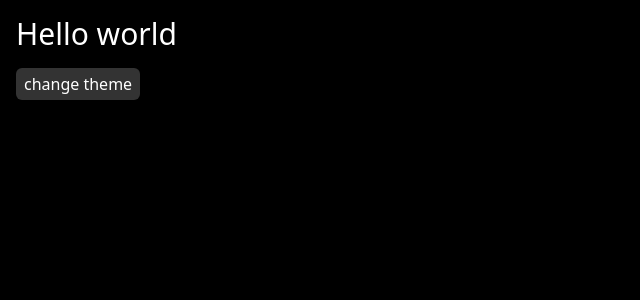
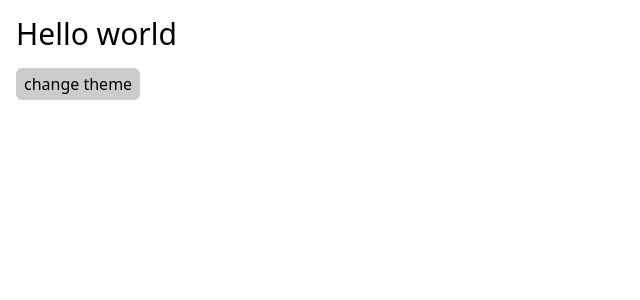
Before and after one commit to kirollos-sedhom/React-practice, a React (Vite) app: page / in a window 1280 px wide. Shown: the top 300 px of the page, without its empty margins (0-640 px from the left). Built offline with nearby package versions, Linux system fonts and the light colour scheme.

Commit message:
get user preferences for theme

```diff
--- a/src/components/DarkMode.tsx
+++ b/src/components/DarkMode.tsx
@@ -1,5 +1,5 @@
 import React from "react";
-
+import useToggleTheme from "../hooks/useToggleTheme";
 /*
 hints from instructor:
 you will need custom hook
@@ -14,38 +14,20 @@ problem: not sure why i would need custom hook
 */
 
 const DarkMode = () => {
-  const [theme, setTheme] = React.useState<string | null>(
-    localStorage.getItem("theme")
-  );
-  localStorage.setItem("theme", "light");
-  function toggleTheme() {
-    if (theme === "light") {
-      setTheme("dark");
-    } else {
-      setTheme("light");
-    }
-    localStorage.setItem("theme", theme ? theme : "light");
-  }
+  console.log(localStorage.getItem("dark-mode"));
+  const [darkMode, toggle] = useToggleTheme();
   return (
     <div
-      className={`h-screen w-full p-4 ${
-        theme === "light" ? "bg-white" : "bg-black"
-      }`}
+      className={`h-screen w-full p-4 ${darkMode ? "bg-black" : "bg-white"}`}
     >
-      <p
-        className={`${
-          theme === "light" ? "text-black" : "text-white"
-        } text-3xl mb-4`}
-      >
+      <p className={`${darkMode ? "text-white" : "text-black"} text-3xl mb-4`}>
         Hello world
       </p>
       <button
-        className={`${
-          theme === "light"
-            ? "text-black bg-black/20"
-            : "text-white bg-white/20"
-        } px-2 py-1 rounded-md`}
-        onClick={toggleTheme}
+        className={`  ${
+          darkMode ? "text-white bg-white/20" : "text-black bg-black/20"
+        } px-2 py-1 rounded-md cursor-pointer hover:bg-zinc-500/50 `}
+        onClick={() => toggle}
       >
         change theme
       </button>
--- /dev/null
+++ b/src/hooks/useToggleTheme.ts
@@ -0,0 +1,32 @@
+import React, {useState, useEffect} from 'react'
+
+const useToggleTheme = () => {
+
+
+    const [darkMode,setDarkMode] = useState(false)
+    useEffect(()=>{
+        if(localStorage.getItem("dark_mode")){
+            // setDarkMode(localStorage.getItem("dark-mode"))
+
+            console.log("found ",localStorage.getItem("theme"))
+
+        }
+        else if (window.matchMedia && window.matchMedia('(prefers-color-scheme: dark)').matches) {
+            // dark mode
+            setDarkMode(true)
+        }
+        else{
+            setDarkMode(false)
+        }
+
+    },[])
+
+    function toggle(){
+        setDarkMode(prev => !prev)
+    }
+
+
+  return [darkMode, toggle]
+}
+
+export default useToggleTheme
```
